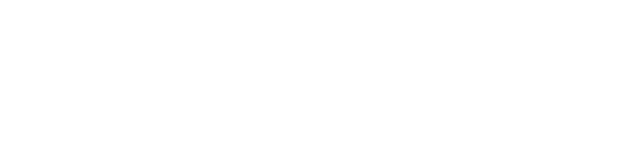
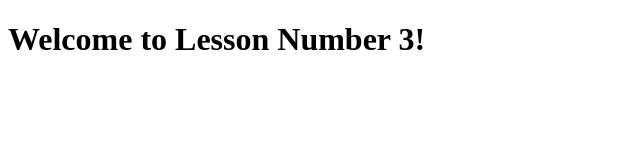
Before and after one commit to devolasvegas/COMP1073-lesson3, a plain HTML site: page index.html in a window 1280 px wide. Shown: the whole page, without its empty margins (0-640 px from the left). Drawn offline with Linux system fonts and the light colour scheme.

Commit message:
Added heading to index.html.

```diff
--- a/index.html
+++ b/index.html
@@ -7,6 +7,7 @@
     <link rel="stylesheet" href="Content/app.css" />
 </head>
 <body>
+<h1>Welcome to Lesson Number 3!</h1>
 
 <script src="Scripts/app.js"></script>
 </body>
```
